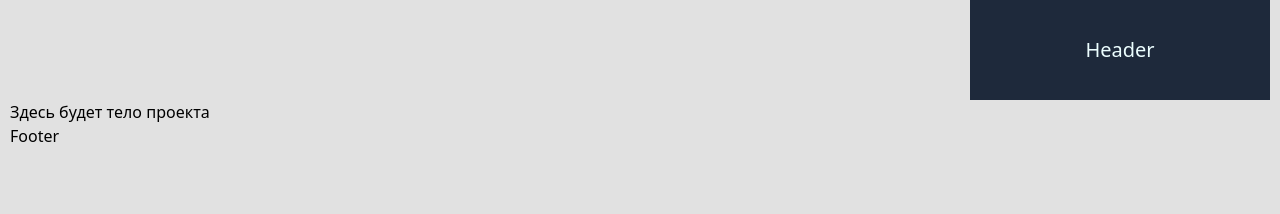
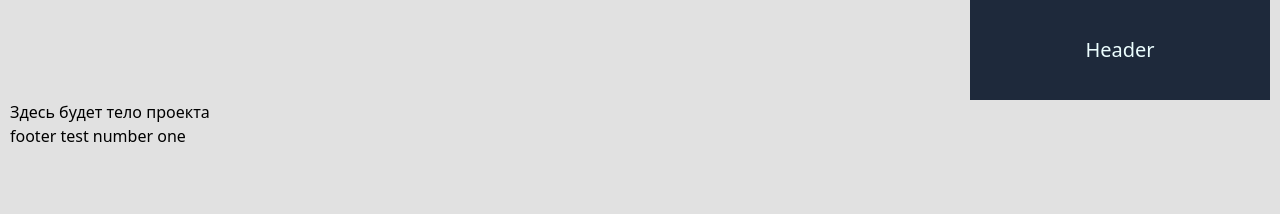
Before and after one commit to NikolayPilgun/GithubTraining, a React (Vite) app: page / in a window 1280 px wide. Shown: the top 214 px of the page. Built offline with nearby package versions, Linux system fonts and the light colour scheme.

Commit message:
Footer test number one

```diff
--- a/src/components/footer/Footer.tsx
+++ b/src/components/footer/Footer.tsx
@@ -1,5 +1,5 @@
 function Footer() {
-	return <footer>Footer</footer>;
+	return <footer>footer test number one</footer>;
 }
 
 export default Footer;
```
